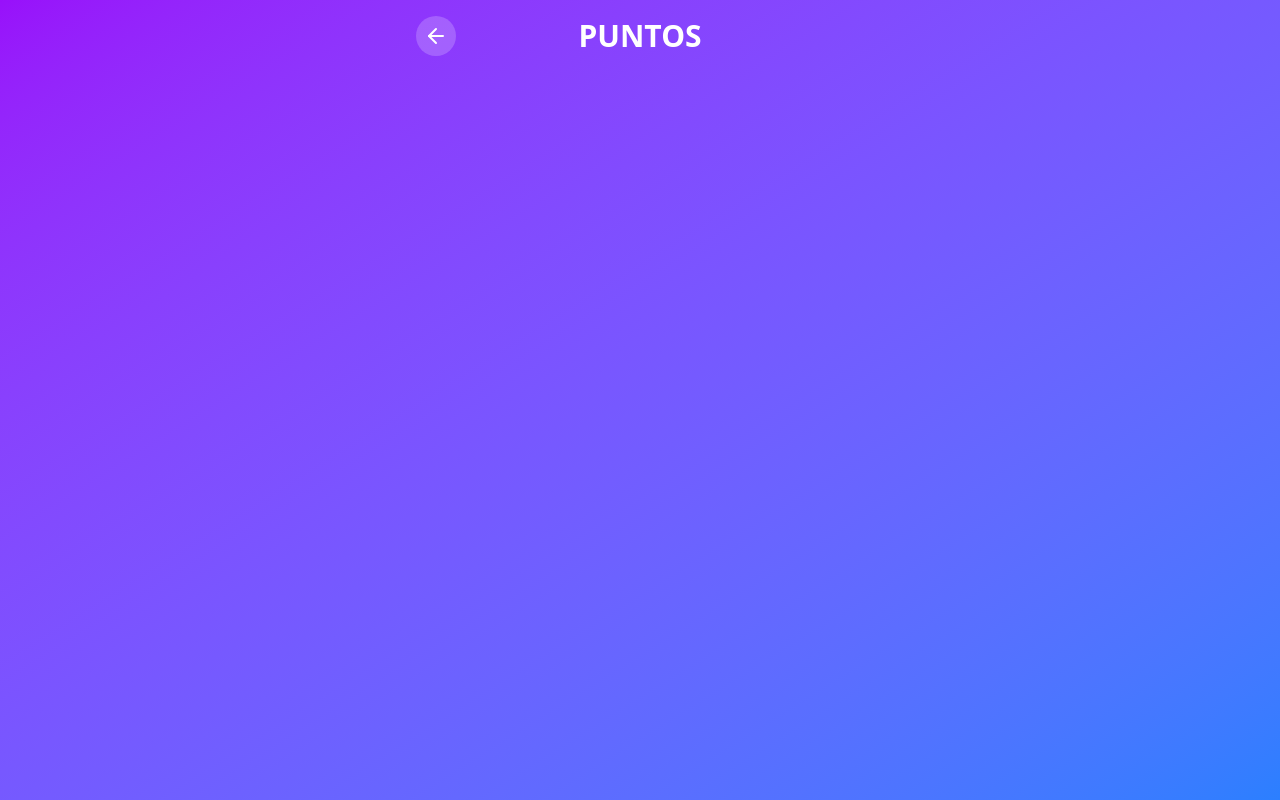
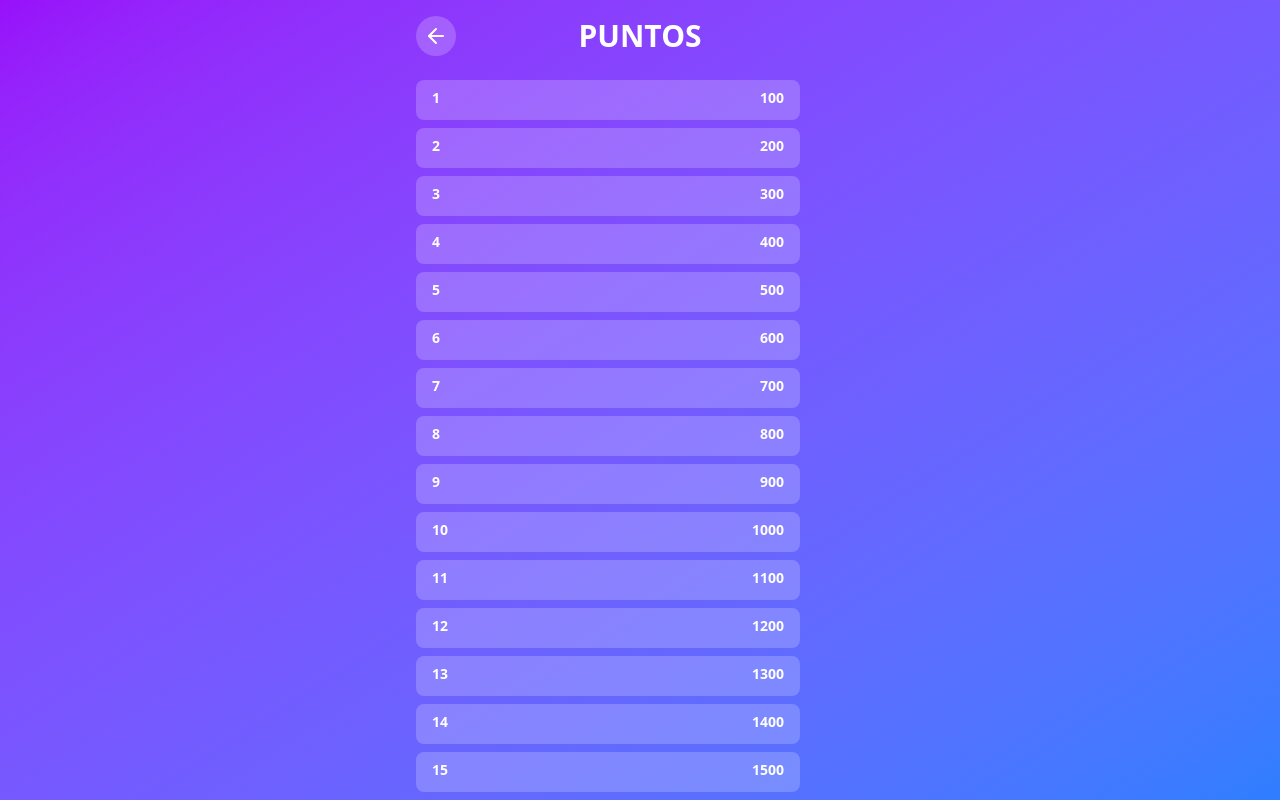
Before and after one commit to AlejoGomezQ/Hybrid_App, a React (Vite) app: page /game-puntos in a window 1280 px wide. Built offline with nearby package versions, Linux system fonts and the light colour scheme.

Commit message:
Add new component and implement it on the help page

```diff
--- /dev/null
+++ b/src/components/ProgressPoints.jsx
@@ -0,0 +1,25 @@
+import React from "react";
+
+const ProgressPoints = ({ progress, startNumber, endNumber }) => {
+
+    const validProgress = Math.max(1, Math.min(progress, 2000000));
+
+    return (
+      <div className="flex flex-col items-center bg-white/20 p-2 rounded-lg w-full max-w-sm my-2">
+        <div className="relative w-full rounded-full h-6">
+          <div
+            className="h-6 rounded-full"
+            style={{ width: `${validProgress}%` }}
+          ></div>
+          <div className="absolute top-0 left-2 text-white font-bold text-sm">
+            {startNumber}
+          </div>
+          <div className="absolute top-0 right-2 text-white font-bold text-sm">
+            {endNumber}
+          </div>
+        </div>
+      </div>
+    );
+  };
+
+  export default ProgressPoints;
--- a/src/pages/Points.jsx
+++ b/src/pages/Points.jsx
@@ -1,5 +1,7 @@
 import { useNavigate } from "react-router-dom"
-import { ArrowLeft, Shuffle, Repeat2, View } from "lucide-react"
+import { ArrowLeft } from "lucide-react"
+import ProgressPoints from "../components/ProgressPoints";
+import React, { useState } from "react";
 
 const PointPage = () => {
     const navigate = useNavigate()
@@ -7,6 +9,9 @@ const PointPage = () => {
     const handleClick = () => {
         navigate("/game/frontend")
     }
+
+    // Array de 15 elementos para repetir el componente
+    const progressPointsList = Array.from({ length: 15 }, (_, index) => index + 1);
 
     return (
         <div className="min-h-screen bg-gradient-to-br from-purple-600 to-blue-500 p-4 font-sans">
@@ -21,6 +26,18 @@ const PointPage = () => {
                     <h1 className="text-3xl font-bold text-white">PUNTOS</h1>
                     <div className="w-10"></div> {/* Spacer for alignment */}
                 </div>
+                <div>
+                    {/* Renderizar ProgressPoints 15 veces */}
+                    {progressPointsList.map((index) => (
+                        <ProgressPoints
+                            key={index}
+                            progress={50} // Puedes ajustar este valor según sea necesario
+                            startNumber={index} // Calcula el número inicial (1, 101, 201, etc.)
+                            endNumber={index * 100} // Calcula el número final (100, 200, 300, etc.)
+                        />
+                    ))}
+                </div>
+
             </div>
         </div>
     )
```
